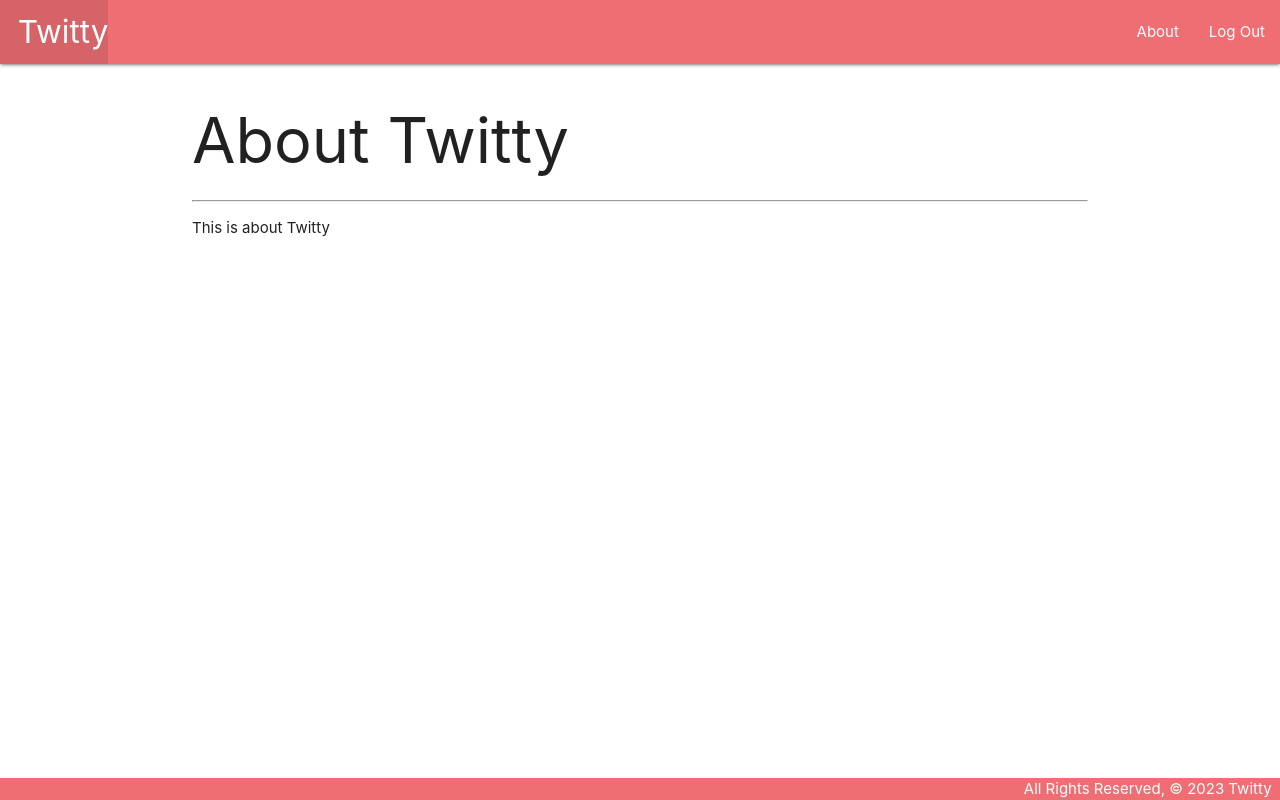
After one commit to phillaung/instaclone, a Django app: page //about in a window 1280 px wide. The commit adds this page. Run offline with Django 4.2, Linux system fonts and the light colour scheme.

Commit message:
about page

```diff
--- /dev/null
+++ b/main_app/templates/about.html
@@ -0,0 +1,8 @@
+{% extends 'base.html' %}
+{% block content %}
+
+<h1>About Twitty</h1>
+<hr>
+<p>This is about Twitty</p>
+
+{% endblock %}
--- a/main_app/templates/base.html
+++ b/main_app/templates/base.html
@@ -18,6 +18,7 @@
               <li><a href="/" class="left brand-logo">&nbsp;&nbsp;Twitty</a></li>
             </ul>
             <ul class="right">
+              <li><a href="{% url 'about' %}">About</a></li>
               <li><a href="{% url 'logout' %}">Log Out</a></li>
             </ul>
           </div>
--- a/main_app/templates/home.html
+++ b/main_app/templates/home.html
@@ -3,6 +3,6 @@
 
 <h1>Welcome To Twitty</h1>
 <hr>
-<p>This is about Twitty</p>
+<p>The place to put up your random shower thoughts, or cute animal pics</p>
 
 {% endblock %}
--- a/main_app/urls.py
+++ b/main_app/urls.py
@@ -2,5 +2,6 @@ from django.urls import path
 from . import views
 
 urlpatterns = [
-    path('', views.home, name='home')
+    path('', views.home, name='home'),
+    path('/about', views.about, name='about')
 ]
--- a/main_app/views.py
+++ b/main_app/views.py
@@ -5,3 +5,6 @@ from django.contrib.auth.decorators import login_required
 @login_required
 def home(request):
     return render(request, 'home.html')
+
+def about(request):
+    return render(request, 'about.html')
```
